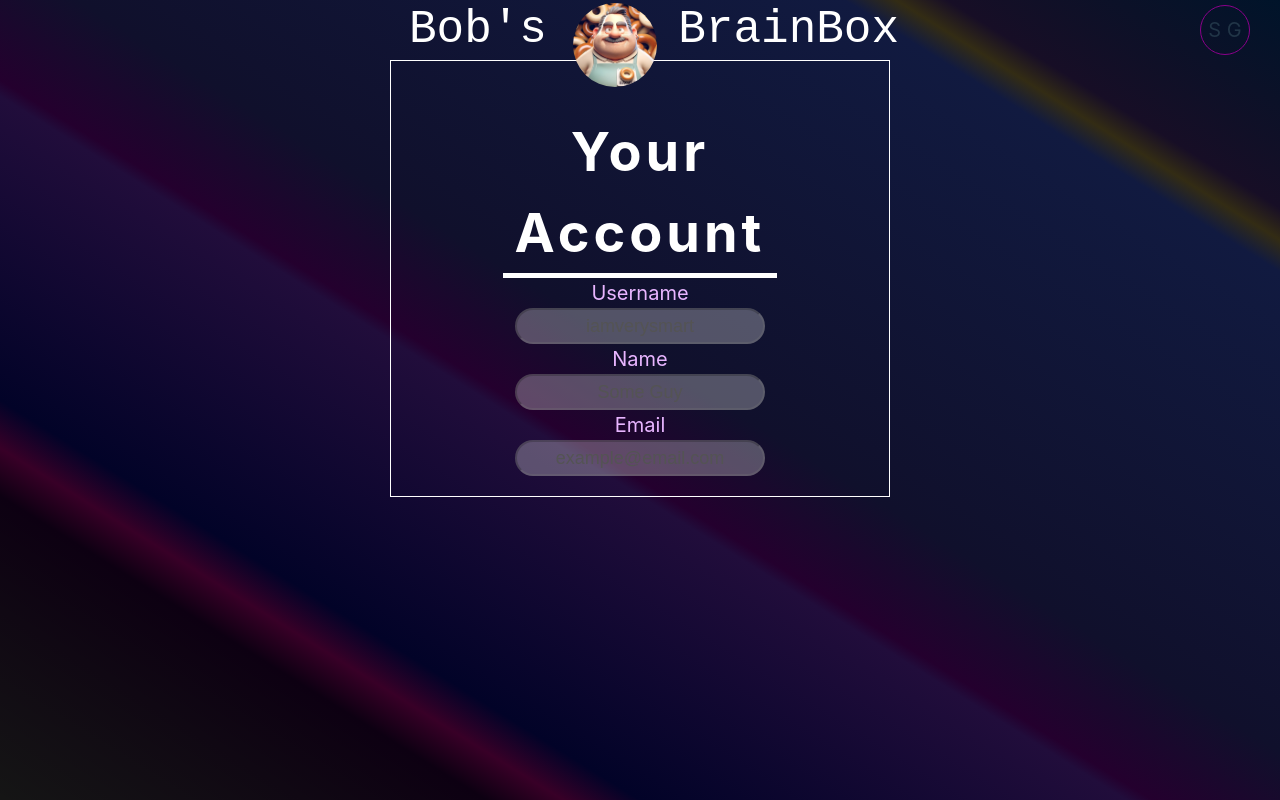
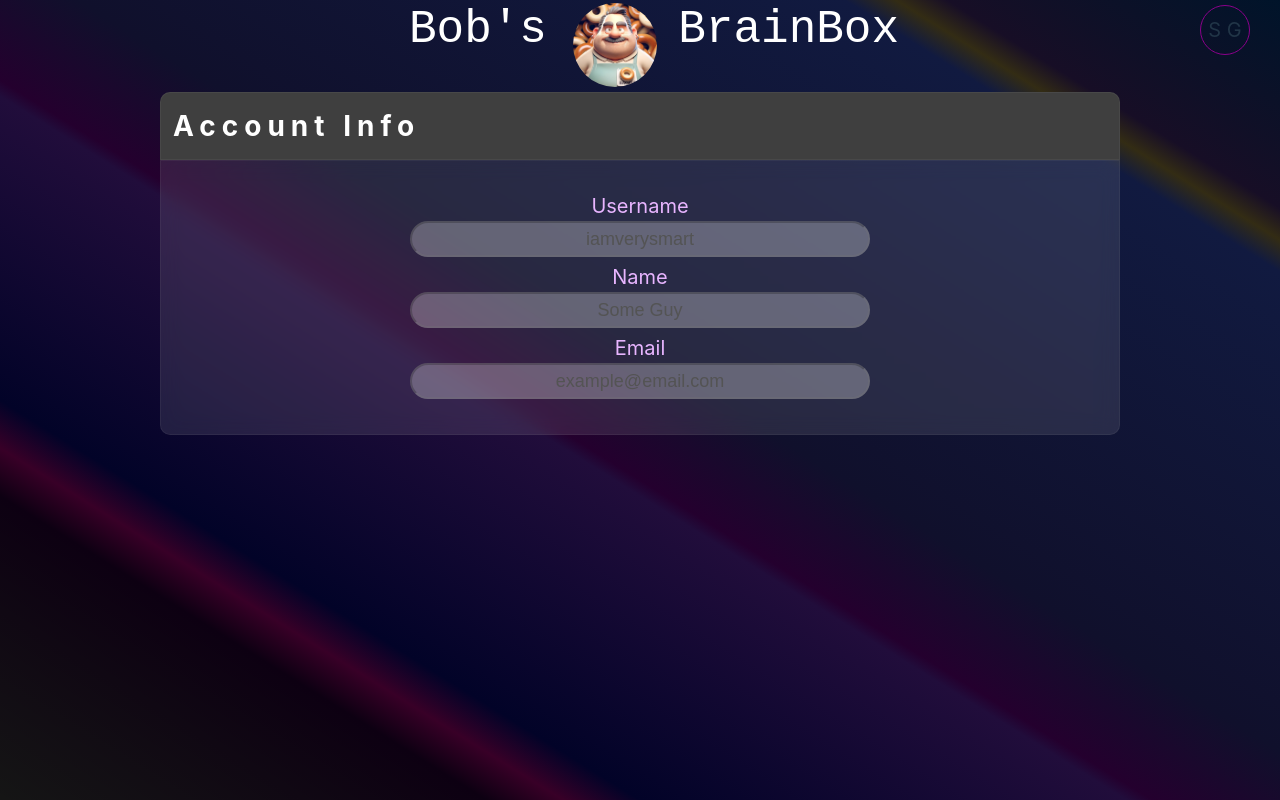
Before and after one commit to ScandiumSG/Boolean-Quizapp, a React (Vite) app: page /profile in a window 1280 px wide. Built offline with nearby package versions, Linux system fonts and the light colour scheme.

Commit message:
ProfileView - Altered to Implement Standardized Style

```diff
--- a/src/components/ContentView/ProfileView/ProfileView.css
+++ b/src/components/ContentView/ProfileView/ProfileView.css
@@ -1,7 +1,6 @@
 .profile-view-container {
     width: 500px;
     margin: auto;
-    border: 1px solid white;
     padding: 1rem;
     display: flex;
     flex-direction: column;
@@ -9,6 +8,10 @@
 }
 
 .profile-view-container > input {
-    width: 60%;
     text-align: center;
+    margin-bottom: 0.25rem;
 }
+
+.profile-view-container > input[type="text"], .profile-view-container > input[type="email"] {
+    width: 100%;
+}
--- a/src/components/ContentView/ProfileView/ProfileView.jsx
+++ b/src/components/ContentView/ProfileView/ProfileView.jsx
@@ -6,15 +6,24 @@ const ProfileView = () => {
   const { user } = useContext(userContext);
 
   return (
-    <div className="profile-view-container content-frame">
-      <h2 className="page-header">Your Account</h2>
+    <>
+      <h2 className="menu-header">Account Info</h2>
+      <div className="menu-panel">
+        <div className="profile-view-container">
           <label htmlFor="username">Username</label>
-      <input id="username" type="text" value={user.username} disabled={true} />
+          <input
+            id="username"
+            type="text"
+            value={user.username}
+            disabled={true}
+          />
           <label htmlFor="name">Name</label>
           <input id="name" type="text" value={user.name} disabled={true} />
           <label htmlFor="email">Email</label>
           <input id="name" type="email" value={user.email} disabled={true} />
         </div>
+      </div>
+    </>
   );
 };
 
```
Lines whose indentation alone changed are shown as unchanged.
